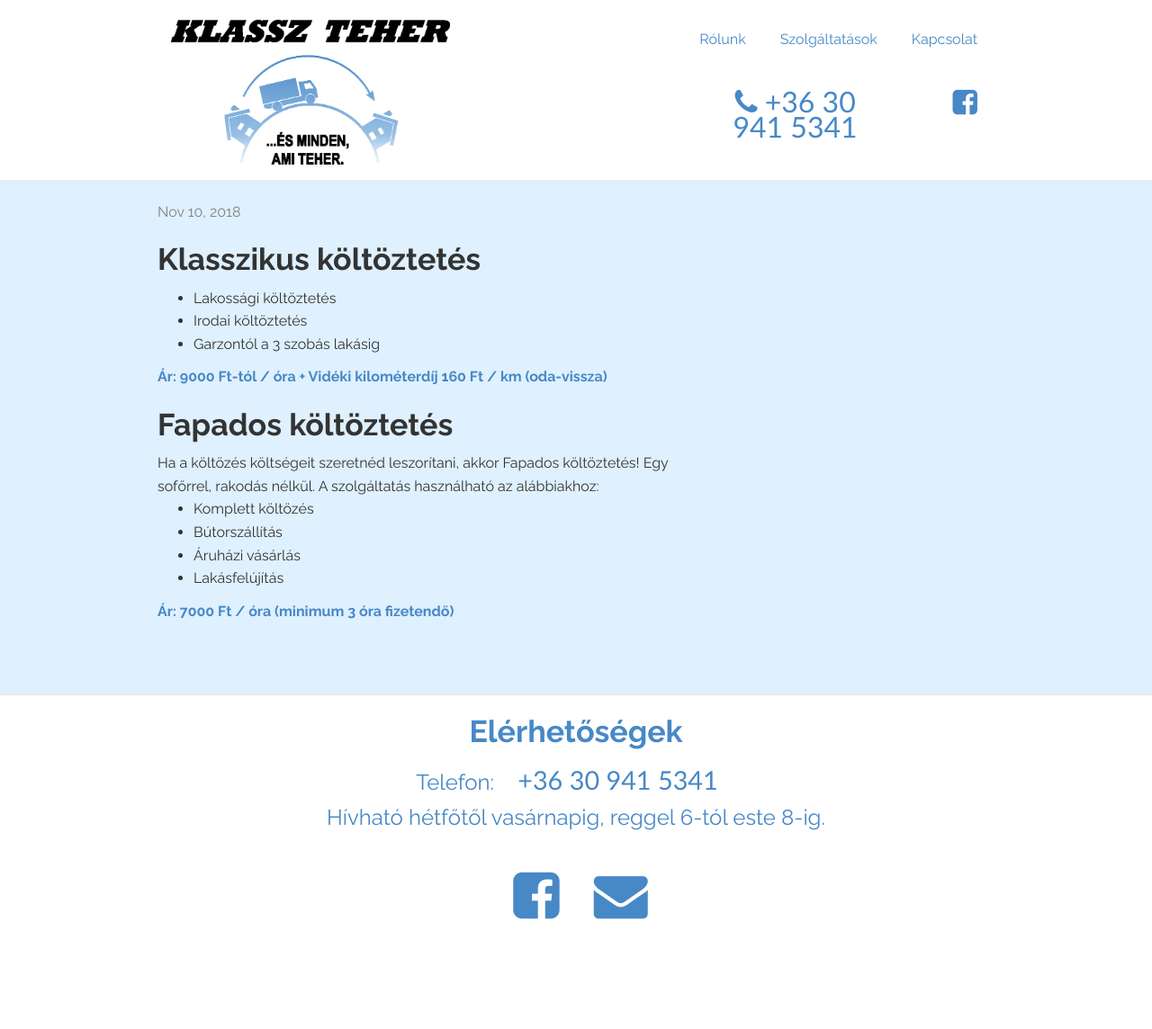
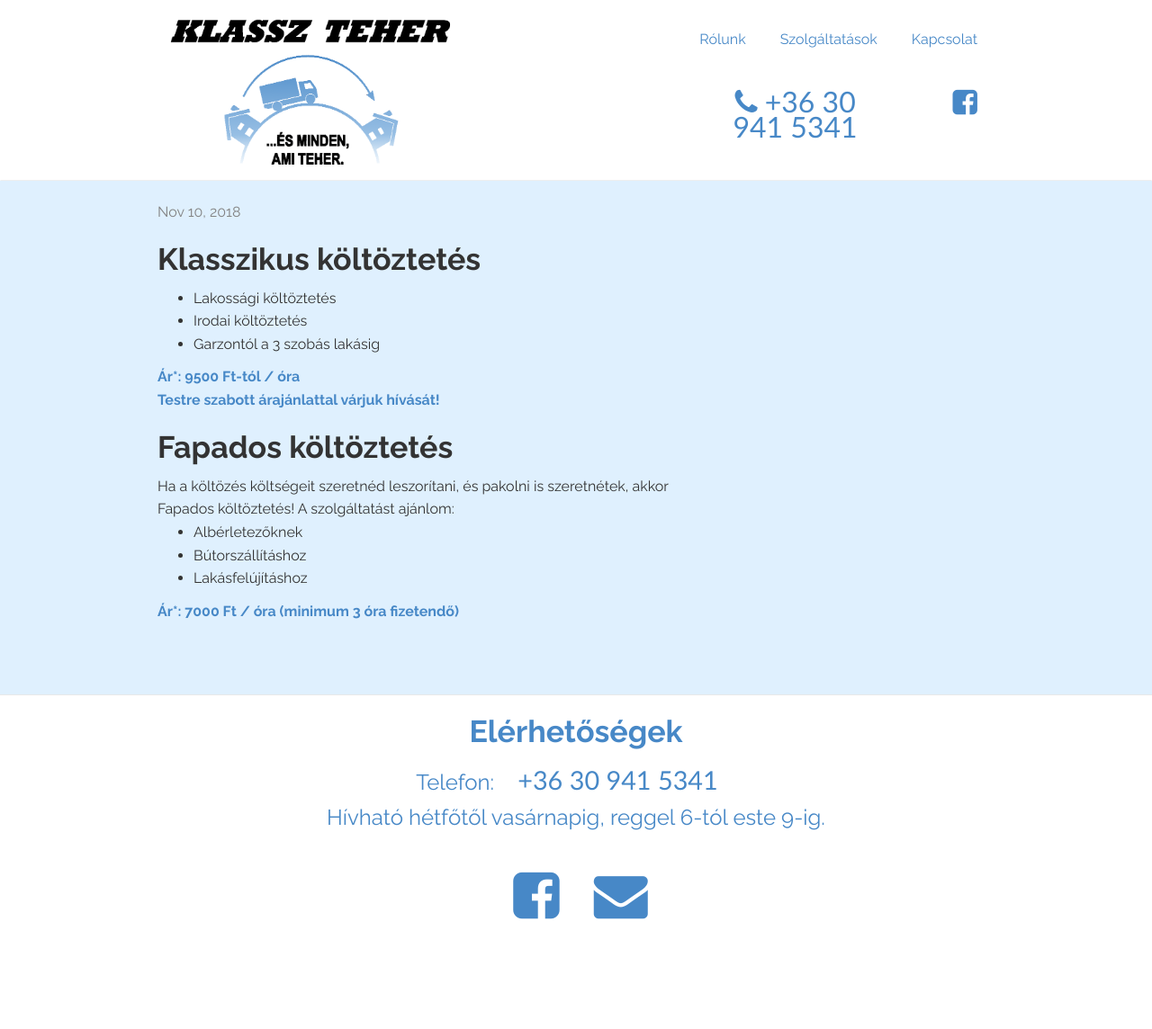
Before and after one commit to klasszteher/klasszteher.github.io, a Jekyll site: the page built from _posts/2018-11-10-koltoztetes.html, in a window 1280 px wide. Shown: the whole page at 90% size. Built offline with Jekyll 4.4.1, drawn with Linux system fonts in a browser that asks for light colours.

```diff
--- a/_includes/footer.html
+++ b/_includes/footer.html
@@ -6,7 +6,7 @@
                 <h2>Elérhetőségek</h2>
                 <p style="font-size:150%;">
                     Telefon: <span class="phone" >+36&nbsp;30&nbsp;941&nbsp;5341</span><br>
-                    Hívható hétfőtől vasárnapig, reggel 6-tól este 8-ig.
+                    Hívható hétfőtől vasárnapig, reggel 6-tól este 9-ig.
                 </p>
             </div>
             <div class="col-md-12 text-center mt25" style="font-size:300%;">
--- a/_posts/2018-11-09-tehertaxi.html
+++ b/_posts/2018-11-09-tehertaxi.html
@@ -20,10 +20,9 @@ A szolgáltatás használható az alábbiakhoz:
     <li>Áruházi vásárlás</li>
     <li>Lakásfelújítás</li>
     <li>Raklapos áruk</li>
-    <li>Építési anyagok</li>
 </ul>
 </div>
 
 <div class="price">
-    Ár: 8500 Ft / óra (minimum 3 óra fizetendő)
+    Ár*: 8500 Ft / óra (minimum 3 óra fizetendő)
 </div>
--- a/_posts/2018-11-10-koltoztetes.html
+++ b/_posts/2018-11-10-koltoztetes.html
@@ -15,24 +15,24 @@ excerpt_separator: <!--more-->
     <li>Garzontól a 3 szobás lakásig</li>
 </ul>
 <div class="price">
-    Ár: 9000 Ft-tól / óra + Vidéki kilométerdíj 160 Ft / km (oda-vissza)
+    Ár*: 9500 Ft-tól / óra<br>
+    Testre szabott árajánlattal várjuk hívását!
 </div>
 
 </div>
 
 <div>
     <h2>Fapados költöztetés</h2>
-    Ha a költözés költségeit szeretnéd leszorítani, akkor Fapados költöztetés!
-    Egy sofőrrel, rakodás nélkül. A szolgáltatás használható az alábbiakhoz:
+    Ha a költözés költségeit szeretnéd leszorítani, és pakolni is szeretnétek, akkor Fapados költöztetés!
+    A szolgáltatást ajánlom:
 <ul>
-    <li>Komplett költözés</li>
-    <li>Bútorszállítás</li>
-    <li>Áruházi vásárlás</li>
-    <li>Lakásfelújítás</li>
+    <li>Albérletezőknek</li>
+    <li>Bútorszállításhoz</li>
+    <li>Lakásfelújításhoz</li>
 </ul>
 
 <div class="price">
-    Ár: 7000 Ft / óra (minimum 3 óra fizetendő)
+    Ár*: 7000 Ft / óra (minimum 3 óra fizetendő)
 </div>
 
 </div>
--- a/index.html
+++ b/index.html
@@ -44,7 +44,8 @@ layout: default
         </div>
         {% endfor %}
         <div class="row" id="disclaimer">
-          Minden költöztetés, szállítás <b>egyedi árajánlattal</b> bír, a fenti árak tájékoztató jellegűek.
+          * Minden költöztetés, szállítás <b>egyedi árajánlattal</b> bír, a fenti árak tájékoztató jellegűek.
+          Vidéki költöztetés esetén kilométerenként 160&nbsp;Ft díjat számolunk (oda-vissza).
         </div>
       </div>
     </section>
```
Also changed, not shown: _posts/2018-11-08-butorszallitas.html (+19 -3 lines), about.html (+9 -6 lines).
